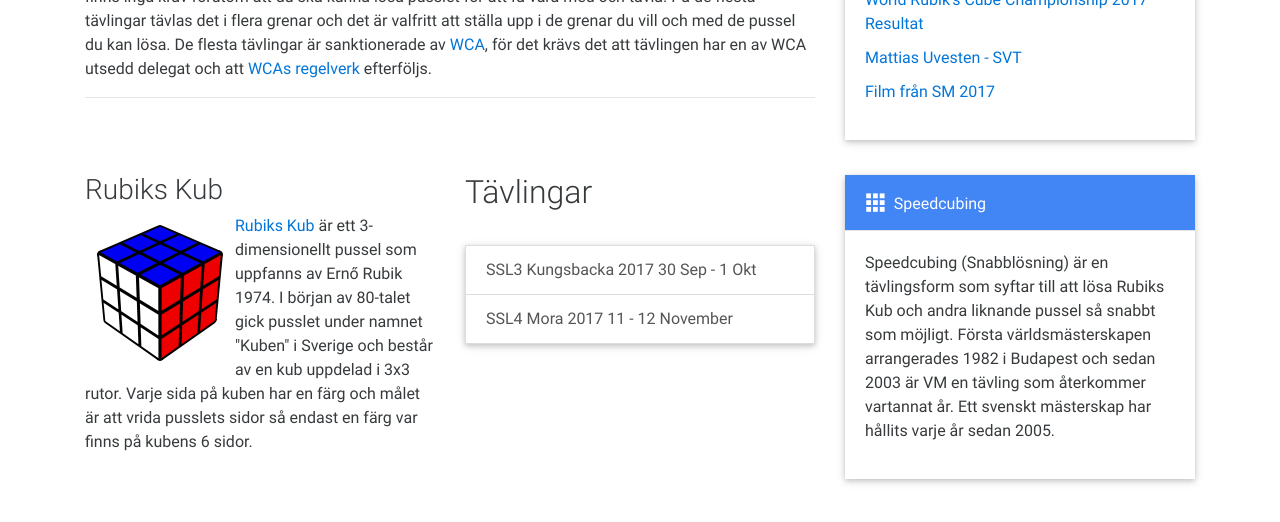
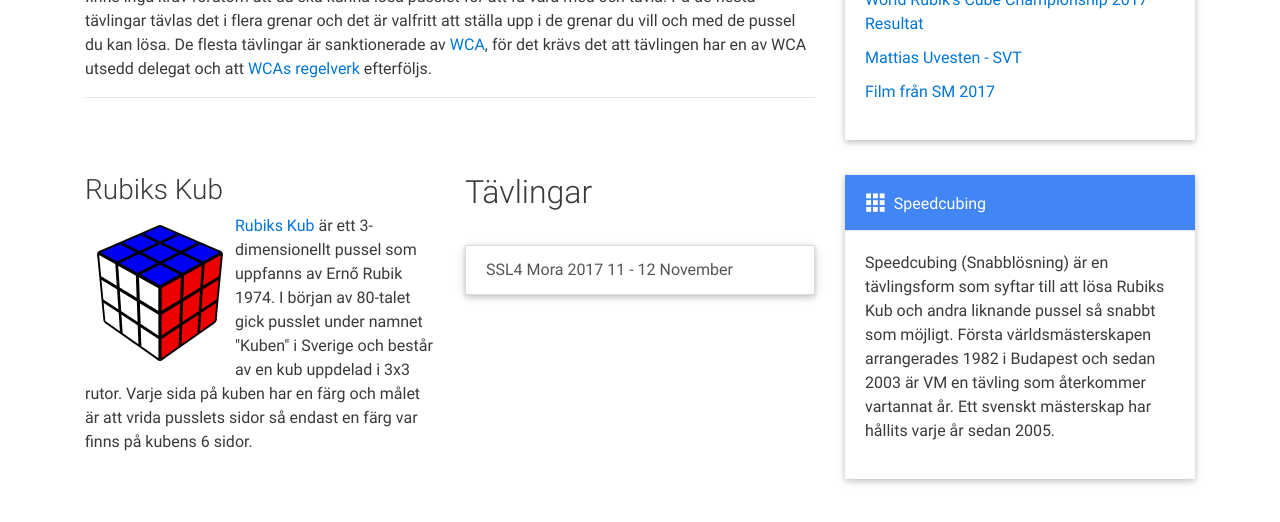
Before and after one commit to SveKub/SveKubOldSite, a Jekyll site: the page built from index.html, in a window 1280 px wide and 900 px high, scrolled down 310 px, cut to the strip 0-522 px from the top of the window. Built offline with Jekyll 4.4.1, drawn with Linux system fonts in a browser that asks for light colours; nearby versions of some CDN libraries.

Commit message:
uppdaterad tävlingar

```diff
--- a/Tavlingar/genomforda.md
+++ b/Tavlingar/genomforda.md
@@ -15,6 +15,7 @@
   <a class="list-group-item" target="_blank" href="https://www.worldcubeassociation.org/competitions/SwedishChampionship2017">Swedish Championship 2017 Stockholm 26-28 Maj</a>
   <a class="list-group-item" target="_blank" href="https://www.worldcubeassociation.org/competitions/TwistandShoutSummer2017">Twist and Shout Summer 2017 Flen 29-30 Juli</a>
   <a class="list-group-item" target="_blank" href="https://www.worldcubeassociation.org/competitions/AndersLarssonMemorial2017">Anders Larsson Memorial 2017 Stockholm 17 September</a>
+  <a class="list-group-item" target="_blank" href="https://www.worldcubeassociation.org/competitions/SSL3Kungsbacka2017">SSL3 Kungsbacka 30 Sep - 1 Okt 2017</a>
 </div>
 
 ## 2016
--- a/_data/tavlingar.yml
+++ b/_data/tavlingar.yml
@@ -1,6 +1,3 @@
-- namn: SSL3 Kungsbacka 2017
-  url: https://www.worldcubeassociation.org/competitions/SSL3Kungsbacka2017
-  datum: 30 Sep - 1 Okt
 - namn: SSL4 Mora 2017
   url: https://www.worldcubeassociation.org/competitions/SSL4Mora2017
   datum: 11 - 12 November
```
